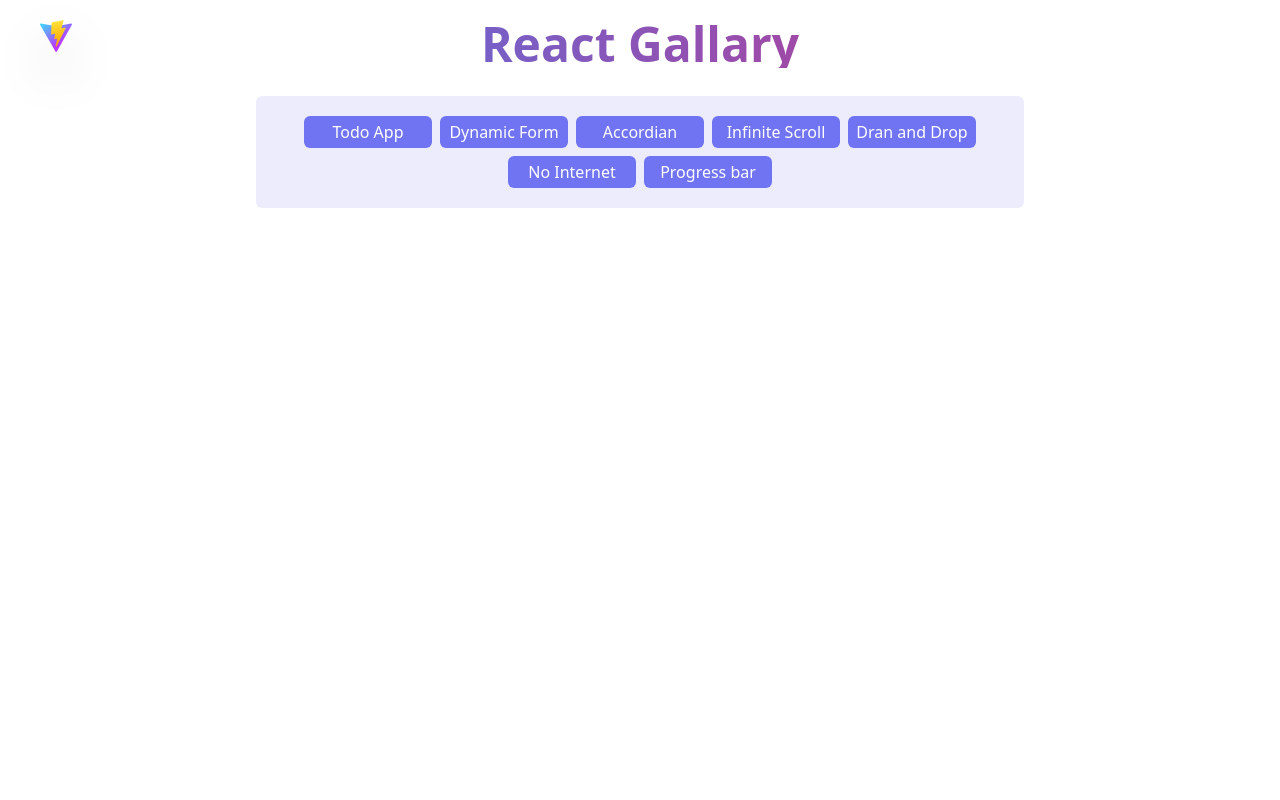
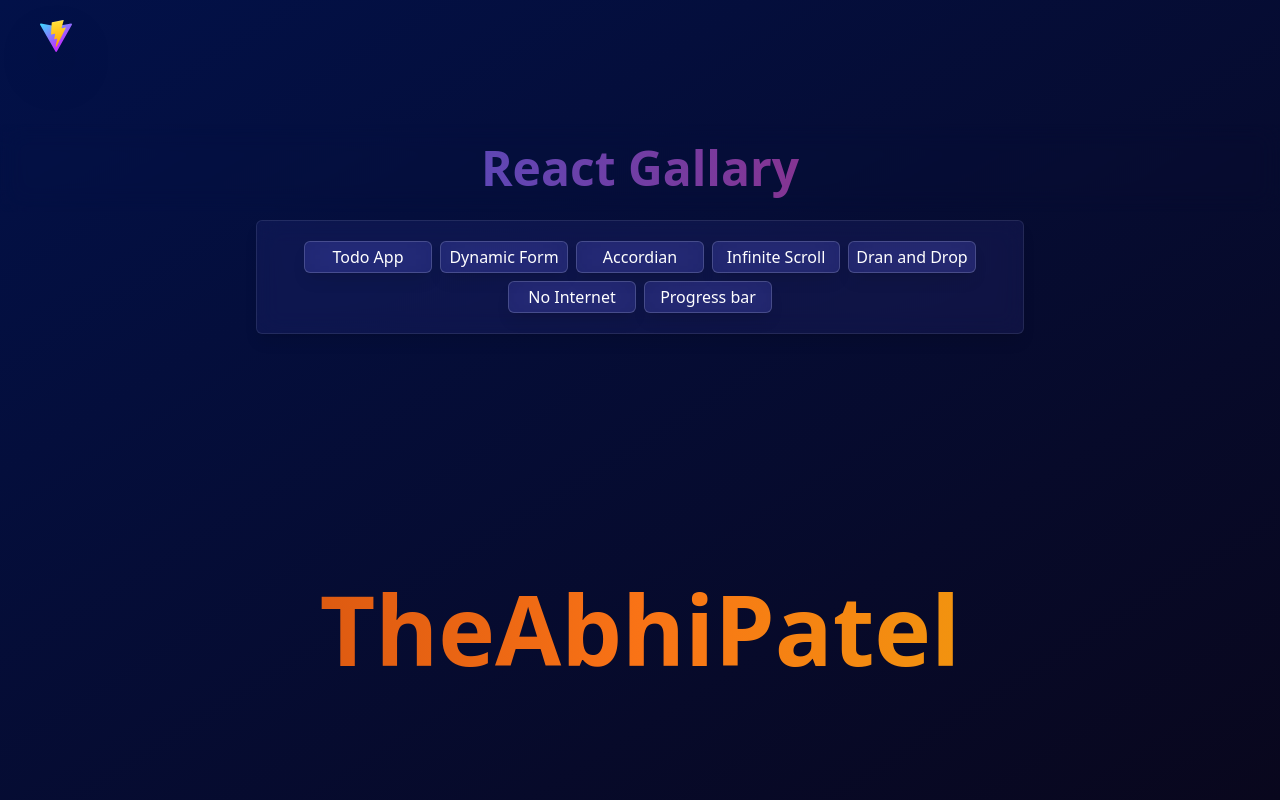
Before and after one commit to theabhipatel/react_gallary, a React (Vite) app: page / in a window 1280 px wide. Built offline with nearby package versions, Linux system fonts and the light colour scheme.

Commit message:
design home page for react gallary

```diff
--- a/src/screens/home/Home.tsx
+++ b/src/screens/home/Home.tsx
@@ -2,50 +2,60 @@ import { Link } from "react-router-dom";
 
 const Home = () => {
   return (
+    <div className="h-screen flex flex-col justify-around bg-gradient-to-tl from-[#09071d] to-[#021149]">
       <div>
-      <h1 className="text-5xl bg-clip-text bg-gradient-to-r from-blue-500 to-pink-600 font-bold text-transparent text-center my-5">
+        <h1 className="text-5xl bg-clip-text bg-gradient-to-r from-blue-600  to-pink-700 font-bold text-transparent backdrop-blur-md text-center py-5">
           React Gallary
         </h1>
+
         <div className="flex justify-center">
-        <div className="w-[90%] md:w-[60%] p-5 rounded-md flex flex-wrap justify-center items-center gap-2 mt-2 bg-indigo-600/10">
+          <div className="w-[90%] md:w-[60%] p-5 rounded-md flex flex-wrap justify-center items-center gap-2 mt-2 bg-indigo-500/10 backdrop-blur-md border border-indigo-100/10 shadow-lg">
             <Link to={"/todo"}>
-            <button className="bg-indigo-500/90 h-8 w-32 flex justify-center items-center rounded-md text-white">
+              <button className="bg-indigo-500/20 hover:bg-indigo-500/40 duration-300 backdrop-blur-lg border border-indigo-100/20 shadow-lg h-8 w-32 flex justify-center items-center rounded-md text-white">
                 Todo App
               </button>
             </Link>
             <Link to={"/dynamic-form"}>
-            <button className="bg-indigo-500/90 h-8 w-32 flex justify-center items-center rounded-md text-white">
+              <button className="bg-indigo-500/20 backdrop-blur-lg border border-indigo-100/20 shadow-lg h-8 w-32 flex justify-center items-center rounded-md text-white hover:bg-indigo-500/40 duration-300">
                 Dynamic Form
               </button>
             </Link>
             <Link to={"/accordion"}>
-            <button className="bg-indigo-500/90 h-8 w-32 flex justify-center items-center rounded-md text-white">
+              <button className="bg-indigo-500/20 backdrop-blur-lg border border-indigo-100/20 shadow-lg h-8 w-32 flex justify-center items-center rounded-md text-white hover:bg-indigo-500/40 duration-300">
                 Accordian
               </button>
             </Link>
             <Link to={"/infinite-scroll"}>
-            <button className="bg-indigo-500/90 h-8 w-32 flex justify-center items-center rounded-md text-white">
+              <button className="bg-indigo-500/20 backdrop-blur-lg border border-indigo-100/20 shadow-lg h-8 w-32 flex justify-center items-center rounded-md text-white hover:bg-indigo-500/40 duration-300">
                 Infinite Scroll
               </button>
             </Link>
             <Link to={"/drag-and-drop"}>
-            <button className="bg-indigo-500/90 h-8 w-32 flex justify-center items-center rounded-md text-white">
+              <button className="bg-indigo-500/20 backdrop-blur-lg border border-indigo-100/20 shadow-lg h-8 w-32 flex justify-center items-center rounded-md text-white hover:bg-indigo-500/40 duration-300">
                 Dran and Drop
               </button>
             </Link>
             <Link to={"/no-internet"}>
-            <button className="bg-indigo-500/90 h-8 w-32 flex justify-center items-center rounded-md text-white">
+              <button className="bg-indigo-500/20 backdrop-blur-lg border border-indigo-100/20 shadow-lg h-8 w-32 flex justify-center items-center rounded-md text-white hover:bg-indigo-500/40 duration-300">
                 No Internet
               </button>
             </Link>
             <Link to={"/progress"}>
-            <button className="bg-indigo-500/90 h-8 w-32 flex justify-center items-center rounded-md text-white">
+              <button className="bg-indigo-500/20 backdrop-blur-lg border border-indigo-100/20 shadow-lg h-8 w-32 flex justify-center items-center rounded-md text-white hover:bg-indigo-500/40 duration-300">
                 Progress bar
               </button>
             </Link>
           </div>
         </div>
       </div>
+
+      {/* ---> TheAbhi Patel Logo */}
+      <div className=" text-center">
+        <h1 className="bg-gradient-to-r from-orange-700 via-orange-500 to-yellow-500 bg-clip-text text-5xl font-bold text-transparent sm:text-8xl">
+          TheAbhiPatel
+        </h1>
+      </div>
+    </div>
   );
 };
 
```
Lines whose indentation alone changed are shown as unchanged.
